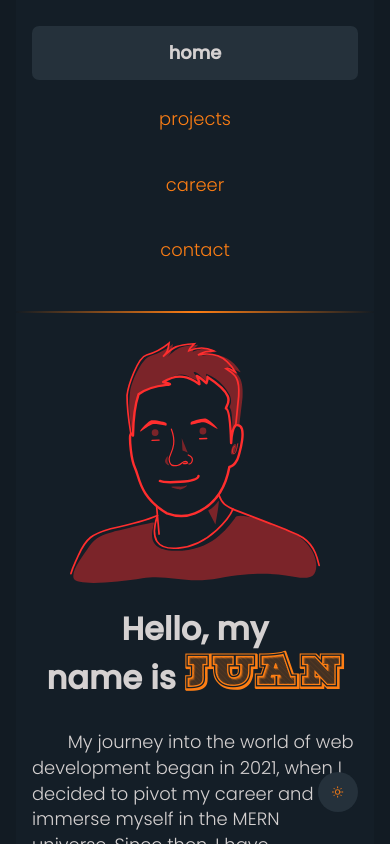
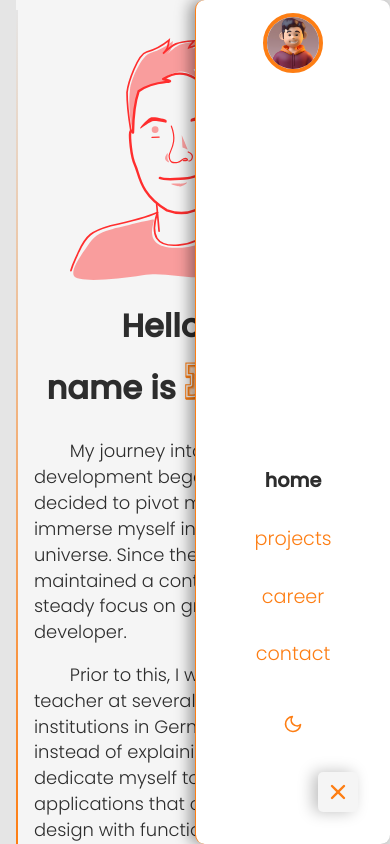
Before and after one commit to juaneugenio/myportfolioweb, a React (Vite) app: page / in a window 390 px wide. Both pictures are taken after a click on the button "Toggle menu". Shown: the top 844 px of the page. Built offline with nearby package versions, Linux system fonts and the light colour scheme; no server answers; a web font is replaced by a local one.

Commit message:
implemented menu toggle, mobile navbar and its styling

```diff
--- a/src/App.css
+++ b/src/App.css
@@ -1,10 +1,10 @@
 /** @format */
 @font-face {
-  font-family: 'Moogalator';
-  src: url('./assets/fonts/Moogalator-NonCommercial.woff2') format('woff2');
-  font-weight: normal;
-  font-style: normal;
-  font-display: swap;
+	font-family: 'Moogalator';
+	src: url('./assets/fonts/Moogalator-NonCommercial.woff2') format('woff2');
+	font-weight: normal;
+	font-style: normal;
+	font-display: swap;
 }
 :root {
 	/* Tema oscuro (actual) */
@@ -167,19 +167,22 @@ strong {
 	padding: 0.8rem;
 	flex-direction: column;
 }
-
-/* .menubar {
+.desktop-menu {
+	display: flex;
+}
+.menubar {
 	display: flex;
 	flex-direction: column;
 	margin-bottom: 0.5rem;
-} */
+}
 
 .nav-picture {
+	align-items: center;
 	width: 80px;
 	height: 80px;
 	border-radius: 50%;
 	border: 4px solid var(--head-color);
-	margin: 0.8rem 0;
+	margin: 0.8rem auto;
 }
 .swing {
 	-webkit-transform-origin: top center;
@@ -351,8 +354,12 @@ strong {
 .quote strong {
 	font-family: Moogalator, sans-serif;
 	color: var(--head-color);
+	margin-top: 0.8rem;
+	display: inline-block;
 }
+
 .hero-container {
+	position: relative;
 	display: flex;
 	flex-direction: row;
 	justify-content: space-between;
@@ -361,18 +368,27 @@ strong {
 	margin-bottom: clamp(2rem, 5vw, 3rem);
 	padding: calc(0.5rem + 1vw);
 }
+.quote,
+.hero-illustration {
+	position: relative;
+	z-index: 2;
+}
+
 .hero-illustration {
 	display: flex;
 	align-items: center;
 	justify-content: center;
 	width: 100%;
-	max-width: clamp(250px, 30vw, 300px);
 	margin: 0 auto;
+	background: none;
 }
 .hero-svg {
 	color: var(--head-color);
 	width: 100%;
 	height: auto;
+	fill: var(--bg-color);
+	background: none;
+	max-width: clamp(250px, 35vw, 350px);
 }
 
 /* PROJECTS PAGE */
@@ -593,43 +609,16 @@ strong {
 
 /* Tablets y móviles grandes */
 @media screen and (max-width: 768px) {
-	.sidebar {
-		position: relative;
-		width: 100%;
-		padding: 0.5rem;
-	}
-
-	.menubar {
-		display: flex;
-		flex-direction: row;
-		flex-wrap: wrap;
-		justify-content: center;
-		gap: 0.5rem;
-	}
-
-	.nav-picture {
+	.desktop-menu {
 		display: none;
-	}
-	.quote{
-		margin: 1.5rem auto 2.5rem;
 	}
 	.content {
 		margin-left: 0;
-		border: none;
 		padding: 1rem;
-		border-top-width: 2px;
-		border-top-style: solid;
-		border-image: linear-gradient(90deg, var(--frame-color), var(--head-color), var(--frame-color)) 1;
 	}
 
-	.theme-toggle {
-		position: fixed;
-		bottom: 2rem;
-		right: 2rem;
-		margin: 0;
-		z-index: 1000;
-		width: 2.5rem;
-		height: 2.5rem;
+	.quote {
+		margin: 1.5rem auto 2.5rem;
 	}
 
 	body {
@@ -652,7 +641,7 @@ strong {
 		width: 100%;
 		margin: 0.1rem 0;
 	}
-	.quote{
+	.quote {
 		margin: 0.6rem auto 1.2rem;
 	}
 
--- /dev/null
+++ b/src/components/HamburgerMenu/HamburgerMenu.css
@@ -0,0 +1,97 @@
+/** @format */
+
+.hamburger-btn {
+	display: none;
+	position: fixed;
+	bottom: 2rem;
+	right: 2rem;
+	z-index: 1002;
+	background: var(--bg-color);
+	box-shadow: -5px 0 15px rgba(0, 0, 0, 0.25);
+	border: none;
+	border-radius: 5px;
+	cursor: pointer;
+	padding: 0.5rem;
+	color: var(--head-color);
+	transition: all 0.3s ease;
+}
+
+.hamburger-btn:hover {
+	background: var(--card-color);
+	transform: scale(1.1);
+}
+
+.mobile-menu {
+	position: fixed;
+    bottom: 0;
+    right: -100%;
+    width: 50%;
+    height: 100vh;
+    padding: 2rem auto;
+    transition: right 0.3s ease;
+    z-index: 1001;
+    visibility: hidden;
+    display: flex;
+    flex-direction: column;
+    justify-content: flex-end;
+    align-items: center;
+    background: var(--card-color);
+    border-left: 1px solid var(--head-color);
+    border-radius: 0.6rem;
+    box-shadow: -5px 0 15px rgba(0, 0, 0, 0.4);
+}
+
+.mobile-menu.active {
+	right: 0;
+	visibility: visible;
+	display: flex;
+}
+
+@media screen and (max-width: 768px) {
+	.hamburger-btn {
+		display: flex;
+		flex-direction: column;
+		align-items: center;
+		justify-content: center;
+	}
+	.mobile-menu nav {
+		width: 100%;
+        height: auto;
+        display: flex;
+        flex-direction: column;
+        align-items: center;
+        gap: 2rem;
+    }
+
+    .mobile-menu .nav-picture {
+        margin-bottom: auto;
+        width: 60px;
+        height: 60px;
+    }
+
+    .mobile-menu .menubar {
+        width: 100%;
+        display: flex;
+        flex-direction: column;
+        align-items: center;
+        gap: 1rem;
+        margin-bottom: 2rem;
+    }
+
+    .mobile-menu .theme-toggle {
+        margin-bottom: 6rem;
+    }
+
+	.mobile-menu .menulink {
+        width: 90%;
+        text-align: center;
+        font-size: 1.2rem;
+        border-radius: 7px;
+        transition: all 0.3s ease;
+    }
+
+    .mobile-menu .menulink:hover {
+        background: var(--bg-color);
+        transform: translateX(5px);
+    }
+}
--- /dev/null
+++ b/src/components/HamburgerMenu/HamburgerMenu.jsx
@@ -0,0 +1,38 @@
+/** @format */
+
+import { useState, useEffect } from 'react';
+import { HiMenu, HiX } from 'react-icons/hi';
+import './HamburgerMenu.css';
+
+const HamburgerMenu = ({ children }) => {
+	const [isOpen, setIsOpen] = useState(false);
+
+	useEffect(() => {
+		document.body.style.overflow = isOpen ? 'hidden' : 'unset';
+		return () => {
+			document.body.style.overflow = 'unset';
+		};
+	}, [isOpen]);
+
+	const toggleMenu = () => {
+		setIsOpen(!isOpen);
+	};
+
+	const closeMenu = () => {
+		setIsOpen(false);
+	};
+
+	return (
+		<>
+			<button className={`hamburger-btn ${isOpen ? 'active' : ''}`} onClick={toggleMenu} aria-label='Toggle menu'>
+				{isOpen ? <HiX size={24} /> : <HiMenu size={24} />}
+			</button>
+
+			<div className={`mobile-overlay ${isOpen ? 'active' : ''}`} onClick={closeMenu}></div>
+
+			<nav className={`mobile-menu ${isOpen ? 'active' : ''}`}>{children}</nav>
+		</>
+	);
+};
+
+export default HamburgerMenu;
--- a/src/components/Navbar.jsx
+++ b/src/components/Navbar.jsx
@@ -5,6 +5,7 @@ import useSound from 'use-sound';
 import soundClick from '../assets/bubble-click.wav';
 import profilPict from '../assets/profile-pic.png';
 import ThemeToggle from './ThemeToggle';
+import HamburgerMenu from './HamburgerMenu/HamburgerMenu';
 
 // See for Info about useSound: https://www.joshwcomeau.com/react/announcing-use-sound-react-hook/#rising-pitch-11
 
@@ -22,9 +23,8 @@ function Navbar() {
 		{ name: 'contact', path: '/contact' },
 	];
 
-	return (
-		<div className='sidebar'>
-			<nav className='menubar'>
+	const NavContent = () => (
+		<>
 			<img className='nav-picture swing' src={profilPict} alt='profile picture' />
 			{menuLinks.map((item) => (
 				<NavLink
@@ -37,9 +37,23 @@ function Navbar() {
 					<span>{item.name}</span>
 				</NavLink>
 			))}
+			<ThemeToggle />
+		</>
+	);
+
+	return (
+		<>
+			<div className='sidebar desktop-menu'>
+				<nav className='menubar'>
+					<NavContent />
 				</nav>
-			<ThemeToggle />
 			</div>
+			<div className='mobile-nav'>
+				<HamburgerMenu>
+					<NavContent />
+				</HamburgerMenu>
+			</div>
+		</>
 	);
 }
 
```
Also changed, not shown: src/assets/AvatarSVG.svg. Lines whose indentation alone changed are shown as unchanged.
